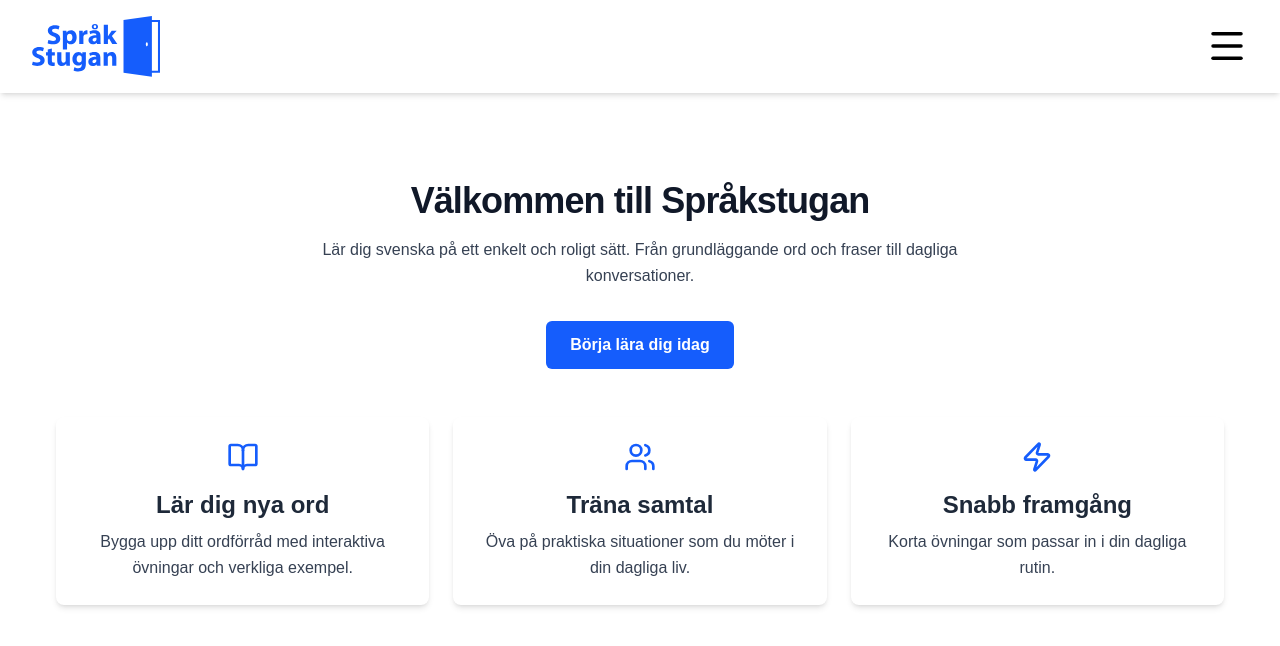
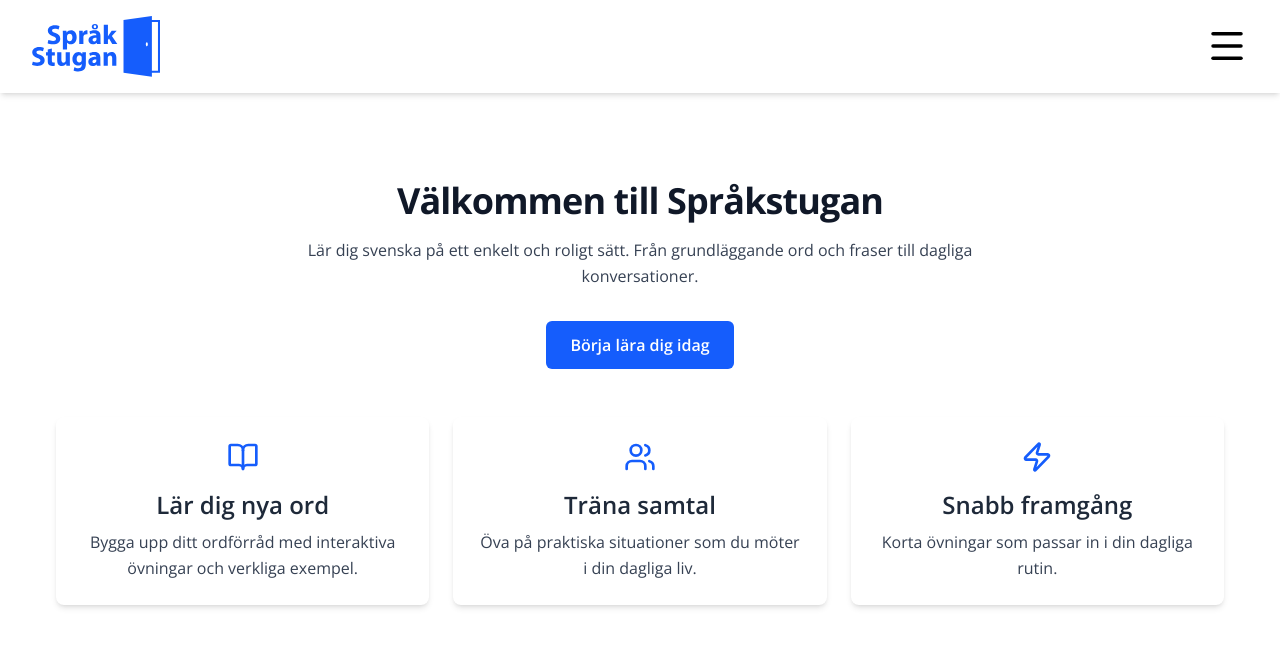
Before and after one commit to ardalansale/sprakstugan, a Next.js app: page / in a window 1280 px wide. Shown: the top 646 px of the page. Built offline with nearby package versions, Linux system fonts and the light colour scheme.

Commit message:
Update font family

```diff
--- a/src/app/globals.css
+++ b/src/app/globals.css
@@ -16,14 +16,13 @@
   --color-background: var(--background);
   --color-foreground: var(--foreground);
   --color-primary: var(--primary);
-  --font-sans: var(--font-geist-sans);
-  --font-mono: var(--font-geist-mono);
+  --font-sans: var(--font-open-sans);
 }
 
 body {
   background: var(--background);
   color: var(--foreground);
-  font-family: Arial, Helvetica, sans-serif;
+  font-family: 'Open Sans', Arial, Helvetica, sans-serif;
 }
 
 /* === Design system === */
```
